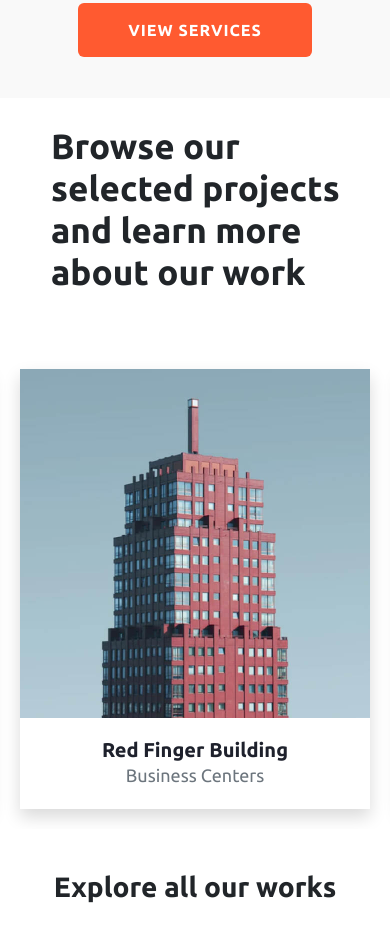
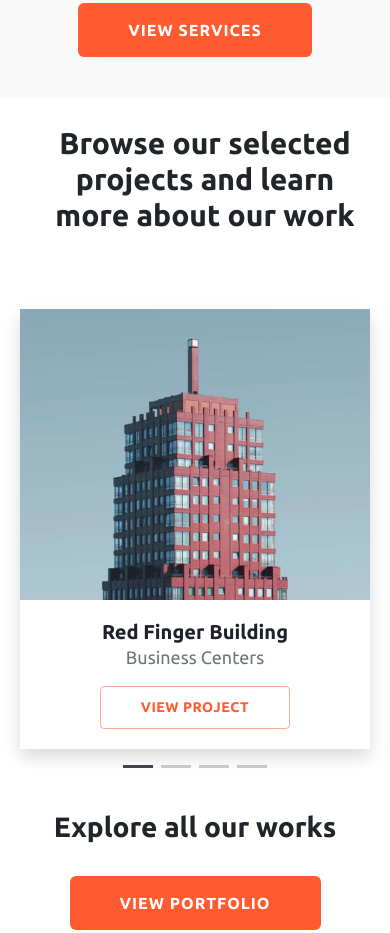
Before and after one commit to MirmammadGafarov/2.Project-Construction, a plain HTML site: page index.html in a window 390 px wide. Shown: the part 4579-5512 px from the top of the page. Drawn offline with Linux system fonts and the light colour scheme.

Commit message:
section-n4

```diff
--- a/css/style.css
+++ b/css/style.css
@@ -728,6 +728,9 @@ color: #1e212c;
   transform: scale(1.2);
 }
 
+.portfolio:hover >.portfolio-title{
+  bottom: 0px;
+}
 
 .portfolio-bg-img{
 
@@ -736,7 +739,7 @@ color: #1e212c;
   background-size: cover !important;
   background-position: center center !important;
  background-repeat: no-repeat;
-
+ transition: 0.4s;
 }
 
 
@@ -747,9 +750,13 @@ color: #1e212c;
   width: 100%;
   background-color: white;
   padding: 20px;
-  bottom: 0;
+  bottom: -64px;
+  transition: 0.4s;
 
 }
+
+
+
 
 .portfolio-title h3{
   color: #1e212c;
@@ -760,7 +767,7 @@ color: #1e212c;
 
 
 .portfolio-title .btn{
-display: none;
+
   font-weight: bold;
   color: #ff5a30;
   font-size: 14px;
@@ -770,9 +777,7 @@ display: none;
   margin-top: 15px;
 
 }
-.portfolio:hover >.portfolio-title .btn{
-  display: inline-block;
-}
+
 
 
 
@@ -879,6 +884,21 @@ display: none;
   left: -50px !important;
 }
 
+.swiper-pagination{
+  display: none;
+  bottom: -5px !important;
+}
+
+.swiper-pagination-bullet{
+  border-radius: 0 !important;
+  width: 30px !important;
+  height: 3px !important;
+
+}
+
+.swiper-pagination-bullet-active{
+  background-color: #424551 !important;
+}
 
 /*SWIPER ENDS*/
 
@@ -1177,3 +1197,23 @@ display: none;
 
 
 }
+
+
+@media screen and (max-width:576px){
+  .portfolio-title{
+    bottom: 0px;
+  }
+
+    .swiper-pagination{
+      display: block;
+    }
+
+    .section-n4 h2{
+      text-align: center;
+      font-size: 30px;
+
+
+
+    }
+
+}
--- a/index.html
+++ b/index.html
@@ -497,9 +497,9 @@
 
     <!-- Swiper -->
     <div class="swiper mySwiper">
-      <div class="swiper-wrapper">
-
-        <div class="swiper-slide">
+      <div id="addPortfolio" class="swiper-wrapper">
+<!--
+        <div  class="swiper-slide">
           <div class="portfolio shadow">
             <div class="portfolio-bg-img " style="background: url(./img/portfolio-1.jpg)"></div>
             <div class="portfolio-title text-center ">
@@ -541,7 +541,7 @@
               <div class="btn btn-outline-primary text-uppercase">VIEW PROJECT</div>
             </div>
           </div>
-        </div>
+        </div> -->
 
 
 
--- a/js/main.js
+++ b/js/main.js
@@ -140,8 +140,8 @@ var swiper = new Swiper(".mySwiper", {
     clickable: true,
   },
   navigation: {
-    nextEl: ".test-button-next",
-    prevEl: ".test-button-prev",
+    nextEl: ".slider-button-next",
+    prevEl: ".slider-button-prev",
   },
 
   // Responsive breakpoints
@@ -149,15 +149,11 @@ var swiper = new Swiper(".mySwiper", {
 
     // when window width is >= 320px
     0: {
-      pagination: {
-        el: ".swiper-pagination-hidden",
-      },
       slidesPerView: 1,
       spaceBetween: 30
     },
-    // when window width is >= 57px
+    // when window width is >= 320px
     576: {
-
       slidesPerView: 2,
       spaceBetween: 20
     },
@@ -173,93 +169,33 @@ var swiper = new Swiper(".mySwiper", {
 
 
 
+//Add products to the Section N-3 from .JSON file
+$(document).ready(function getPortfolios(){
+  fetch('/js/portfolioList.json')
+  .then(response => {
+    return response.json();
+  })
+  .then(data => {
+    data.portfolios.forEach(function (portfolio) {
+      document.getElementById("addPortfolio").innerHTML +=
 
-//  if(product[1].id){
+      `<div  class="swiper-slide">
+      <div class="portfolio shadow">
+        <div class="portfolio-bg-img " style="background: url('${portfolio.bgImage}')"></div>
+        <div class="portfolio-title text-center ">
+          <h3>${portfolio.name}</h3>
+          <div class="text-muted">${portfolio.type}</div>
+          <div class="btn btn-outline-primary text-uppercase">VIEW PROJECT</div>
+        </div>
+      </div>
+    </div>`;
 
-//       $('#' + product[1].id ).on({
-//        mouseover:function(){
-//         this.style.backgroundimage = `url(${product[1].service})`;
-//          this.style.animation = `show 0.6s `;
-//       },
-//       mouseout:function(){
-//        this.style.backgroundimage = `none`;
-//        this.style.animation = `hide 1s `;
-//     }
-//   })
-// }
-
-
-
-
-
-
-// $('.inner').on({
-
-
-//   mouseover:function(){
-//     this.style.backgroundimage = `url(./img/bg-construction.jpg)`;
-//     this.style.animation = `show 0.6s `;
-//  },
-
-
-//    mouseout:function(){
-//     this.style.backgroundimage = `none`;
-//     this.style.animation = `hide 1s `;
-//  }
-// })
-
-
-
-
-
-
-
-
-
-
-
-
-
-
-
-
-// $(document).ready(function getProducts(){
-//   fetch('/Sources/new_products.json')
-//   .then(response => {
-//     return response.json();
-//   })
-//   .then(data => {
-//     data.new_products.forEach(function (product) {
-//       document.getElementById("addCard").innerHTML +=
-
-//       `<div  class="col-lg-3 col-md-4 col-sm-6 col-12">
-//          <div class="new_brand" >
-//            <div id="${product.id}" class="new_img" style="background: url('${product.firstImg}')" ></div>
-//          </div>
-//          <div class="bottom_text">
-//            <a href="#">${product.name}</a><br>
-//            <span>$${product.price}</span>
-//          </div>
-//        </div>`;
-// //Change products' images by means of Mouse Events
-// setTimeout(() => {
-//   if(product.id){
-//     $('#' + product.id ).on({
-//       mouseenter:function(){
-//         this.style.backgroundimage = `url(${product.secondImg})`
-//       },
-//       mouseout:function(){
-//         this.style.backgroundimage = `url(${product.firstImg})`
-//       }
-//     })
-//   }
-// }, 500);
-// });
-// })
-//   .catch(error => {
-//     console.log("An error has been occured"+error)
-//     document.getElementById("addCard").innerHTML +=
-//     `<div class="p-5" style="font-size:50px; background:#0fbfa8; font-weight:600">Please open index.html in Live Server, <br>in order to see Section_3 Objects :)<div/>`;
-//   })
-// }
-// )
+});
+})
+  .catch(error => {
+    console.log("An error has been occured"+error)
+    document.getElementById("addPortfolio").innerHTML +=
+    `<div class="p-5" style="font-size:50px; background:#0fbfa8; font-weight:600">Please open index.html in Live Server, <br>in order to see Section_3 Objects :)<div/>`;
+  })
+}
+)
--- /dev/null
+++ b/js/portfolioList.json
@@ -0,0 +1,35 @@
+{
+    "portfolios" : [
+        {
+            "id"         : 1,
+            "name"      : "Red Finger Building",
+            "type"      : "Business Centers",
+            "bgImage"  : "./img/portfolio-1.jpg"
+
+        },
+        {
+            "id"         : 2,
+            "name"      : "Cubes Building",
+            "type"      : "Business Centers",
+            "bgImage"  : "./img/portfolio-2.jpg"
+
+        },
+        {
+            "id"        : 3,
+            "name"      : "The Pencil Building",
+            "type"      : "Store & Malls",
+            "bgImage"  : "./img/portfolio-3.jpg"
+
+        },
+        {
+            "id"         : 4,
+            "name"      : "Modern Cottage",
+            "type"      : "Private Houses",
+            "bgImage"  : "./img/portfolio-4.jpg"
+
+        }
+    ]
+
+
+
+}
```
